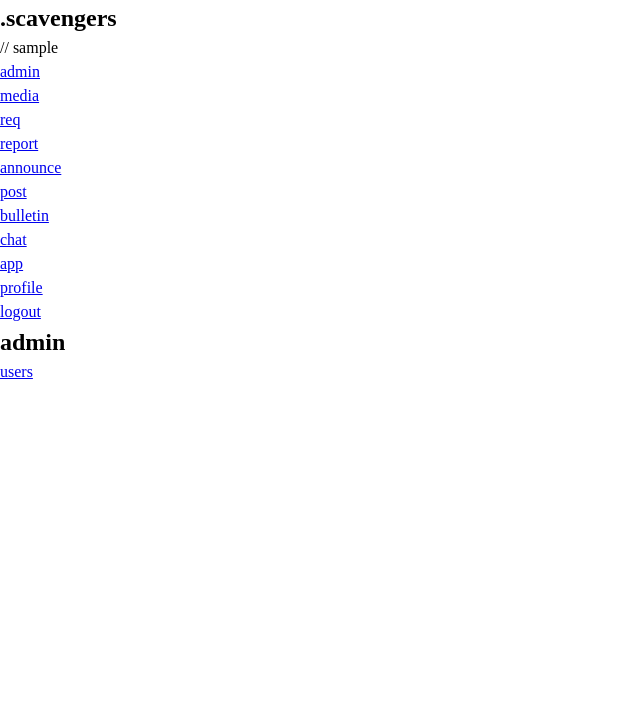
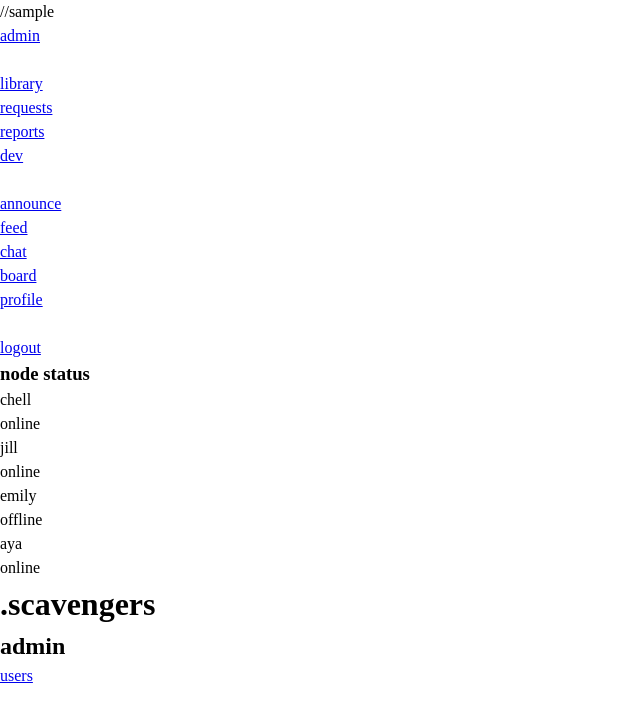
Before and after one commit to aaron-panic/scavengers.io, a Flask app: page /admin/ in a window 1280 px wide. Shown: the top 722 px of the page, without its empty margins (0-640 px from the left). Run offline with Flask 3, Linux system fonts and the light colour scheme; the visitor is signed in with stand-in values (Sample User, id 1); some libraries are stand-ins or nearby versions.

Commit message:
html updates

```diff
--- a/site/templates/base.html
+++ b/site/templates/base.html
@@ -6,108 +6,84 @@
     <title>{{ title }} - .scavengers</title>
     <link rel="stylesheet" href="{{ url_for('static', filename='css/base.css') }}">
     <link rel="stylesheet" href="{{ url_for('static', filename='css/layout.css') }}">
-    <link rel="stylesheet" href="{{ url_for('static', filename='css/components.css') }}">
-<!--    <link rel="stylesheet" href="{{ url_for('static', filename='css/theme.css') }}">
-    <link rel="stylesheet" href="{{ url_for('static', filename='css/effects.css') }}">
-    <link rel="stylesheet" href="{{ url_for('static', filename='css/responsive.css') }}"> -->
+    <!-- <link rel="stylesheet" href="{{ url_for('static', filename='css/components.css') }}"> -->
 </head>
 <body>
     <div id="layout-wrapper">
-        <aside id="nav-container" class="nav-glass">
-            <div id="nav-header">
-                <div id="nav-title">
-                    <h1>.scavengers</h1>
-                    {% if session.get('username') %}
-                    <span id="nav-user-indicator">// {{ session['username'] }}</span>
-                    {% endif %}
-                </div>
-            </div>
-            <div id="nav-body">
-                <nav>
-                    {% if session.get('username') %}
-                        {% if session['role'] in ['admin'] %}
-                        <div class="nav-item nav-item-admin">
-                            <a href="{{ url_for('admin.dashboard') }}">admin</a>
-                        </div>
-                        <div class="nav-break"></div>
+        <aside id="layout-sidebar">
+            {% if session.get('username') %}
+            <header id="user-profile">
+                <data value="{{ session['uid'] }}">//{{ session['username'] }}</data>
+            </header>
+            {% endif %}
+
+            <nav aria-label="Main Navigation">
+                <ul id="navigation-list">
+                    {% if session.get('username') %} {# Fixed typo: sesion -> session #}
+
+                        {% if session['role'] == 'admin' %}
+                        <li class="nav-item nav-item-admin"><a href="{{ url_for('admin.dashboard') }}">admin</a></li>
+                        <li class="nav-item-break"></li>
                         {% endif %}
 
                         {% if session['role'] in ['admin', 'user'] %}
-                        <div class="nav-break"></div>
-                        <div class="nav-item nav-item-user">
-                            <a href="{{ url_for('user.media') }}">media</a>
-                        </div>
-                        <div class="nav-item nav-item-user">
-                            <a href="{{ url_for('user.req') }}">req</a>
-                        </div>
-                        <div class="nav-item nav-item-user">
-                            <a href="{{ url_for('user.report') }}">report</a>
-                        </div>
+                        <li class="nav-item nav-item-user"><a href="{{ url_for('user.media') }}">library</a></li>
+                        <li class="nav-item nav-item-user"><a href="{{ url_for('user.req') }}">requests</a></li>
+                        <li class="nav-item nav-item-user"><a href="{{ url_for('user.report') }}">reports</a></li>
+                        <li class="nav-item nav-item-user"><a href="{{ url_for('user.dev') }}">dev</a></li>
+                        <li class="nav-item-break"></li>
                         {% endif %}
 
                         {% if session['role'] in ['admin', 'user', 'social'] %}
-                        <div class="nav-item nav-item-social">
-                            <a href="{{ url_for('social.announce') }}">announce</a>
-                        </div>
-                        <div class="nav-item nav-item-social">
-                            <a href="{{ url_for('social.post') }}">post</a>
-                        </div>
-                        <div class="nav-item nav-item-social">
-                            <a href="{{ url_for('social.bulletin') }}">bulletin</a>
-                        </div>
-                        <div class="nav-item nav-item-social">
-                            <a href="{{ url_for('social.chat') }}">chat</a>
-                        </div>
-                        <div class="nav-item nav-item-social">
-                            <a href="{{ url_for('social.app') }}">app</a>
-                        </div>
+                        <li class="nav-item nav-item-social"><a href="{{ url_for('social.announce') }}">announce</a></li> {# Fixed quote #}
+                        <li class="nav-item nav-item-social"><a href="{{ url_for('social.feed') }}">feed</a></li>
+                        <li class="nav-item nav-item-social"><a href="{{ url_for('social.chat') }}">chat</a></li>
+                        <li class="nav-item nav-item-social"><a href="{{ url_for('social.board') }}">board</a></li>
+                        <li class="nav-item nav-item-social"><a href="{{ url_for('social.profile') }}">profile</a></li>
+                        <li class="nav-item-break"></li>
                         {% endif %}
 
-                        <div class="nav-break"></div>
-                        <div class="nav-item">
-                            <a href="{{ url_for('home.profile') }}">profile</a>
-                        </div>
+                        <li class="nav-item text-critical"><a href="{{ url_for('auth.logout') }}">logout</a></li>
 
-                        <div class="nav-break"></div>
-                        <div class="nav-item nav-logout">
-                            <a href="{{ url_for('auth.logout') }}">logout</a>
-                        </div>
+                    {% else %}
+                        <li class="nav-item"><a href="{{ url_for('auth.login') }}">login</a></li>
+                        <li class="nav-item"><a href="{{ url_for('auth.register') }}">register</a></li>
                     {% endif %}
+                </ul>
+            </nav>
 
-                    {% if not session.get('username') %}
-                        <div class="nav-item">
-                            <a href="{{ url_for('auth.login') }}">login</a>
-                        </div>
-                        <div class="nav-item">
-                            <a href="{{ url_for('auth.register') }}">register</a>
-                        </div>
-                    {% endif %}
-                </nav>
-                <div id="nav-status"></div>
-            </div>
+            <section id="node-status">
+                <h3>node status</h3>
+                <dl>
+                        <dt>chell</dt><dd>online</dd>
+                        <dt>jill</dt><dd>online</dd>
+                        <dt>emily</dt><dd>offline</dd>
+                        <dt>aya</dt><dd>online</dd>
+                </dl>
+            </section>
         </aside>
 
-        <main id="layout-main">
-            <div id="layout-flash-container">
-                {% with messages = get_flashed_messages() %}
-                {% if messages %}
-                <ul class="flash-list">
-                    {% for message in messages %}
-                    <li class="flash-item">{{ message }}</li>
-                    {% endfor %}
-                </ul>
-                {% endif %}
-                {% endwith %}
+        <main>
+            <header>
+                <h1>.scavengers</h1>
+            </header>
+
+            {% with messages = get_flashed_messages() %}
+            {% if messages %}
+            <div id="flash-messages" role="alert" aria-live="polite">
+                {% for message in messages %}
+                <p class="flash-message">{{ message }}</p>
+                {% endfor %}
             </div>
+            {% endif %}
+            {% endwith %}
+
             {% block content %}{% endblock %}
         </main>
 
-        <aside id="layout-scroller">
+        <aside id="layout-scroller" aria-hidden="true">
             <pre id="scroller-content"></pre>
         </aside>
     </div>
-
-    <script src="{{ url_for('static', filename='js/scroller.js') }}"></script>
-    <script src="{{ url_for('static', filename='js/responsive.js') }}"></script>
 </body>
 </html>
--- a/site/templates/login.html
+++ b/site/templates/login.html
@@ -1,9 +1,9 @@
 {% extends "base.html" %}
 
 {% block content %}
+<h2 class="page-header">{{ title }}</h2>
+
 <div class="layout-content-centered">
-    <h2 class="page-header">{{ title }}</h2>
-
     <form action="" method="post" id="auth-form" class="card glass">
         {{ form.hidden_tag() }}
         <div class="form-group">
@@ -15,7 +15,7 @@
             <span class="form-control">{{ form.password(size=32) }}</span>
         </div>
         <div class="form-actions">
-            {{ form.submit() }}
+            <span class="form-button">{{ form.submit() }}</span>
         </div>
     </form>
 </div>
```
